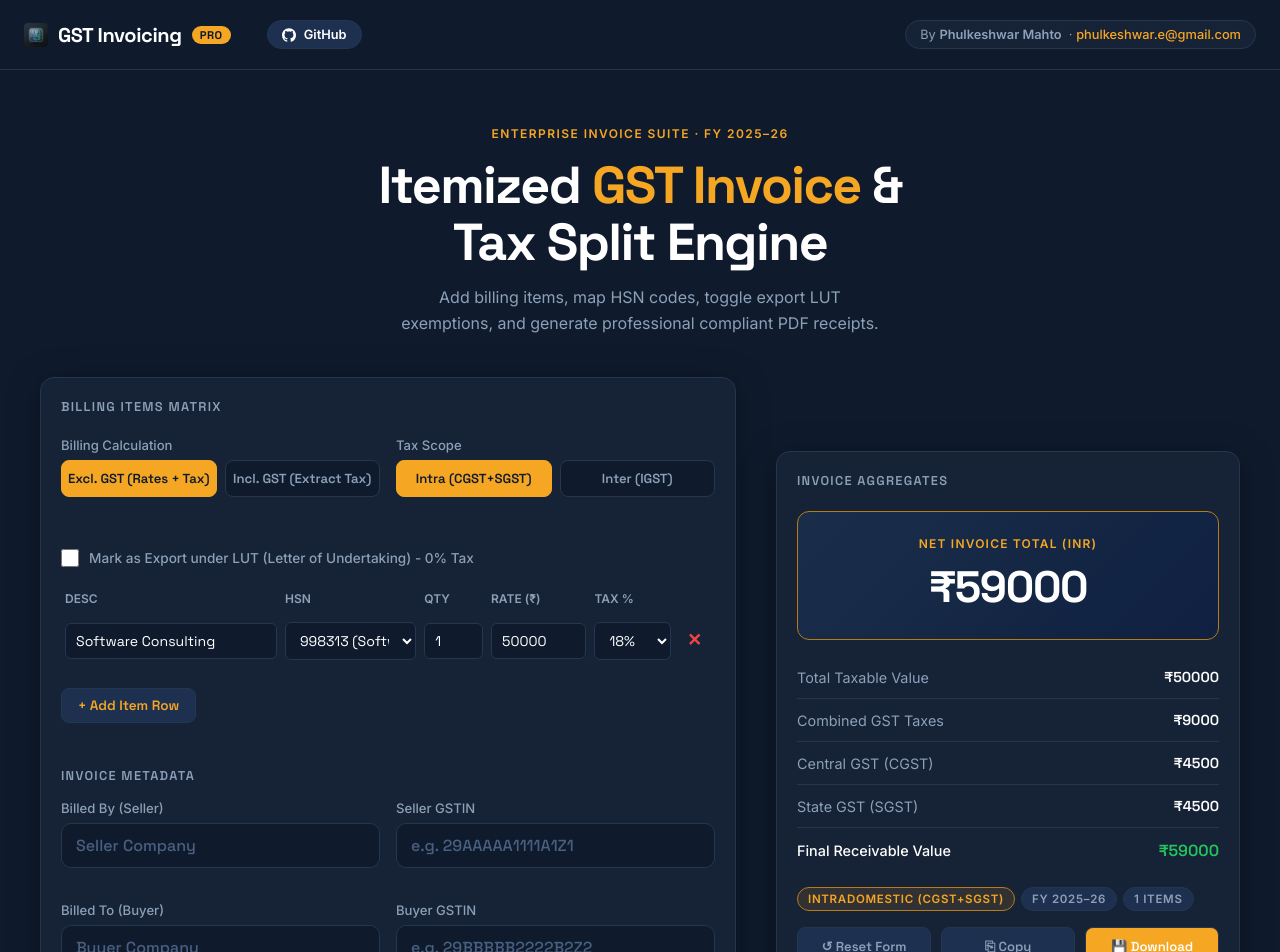
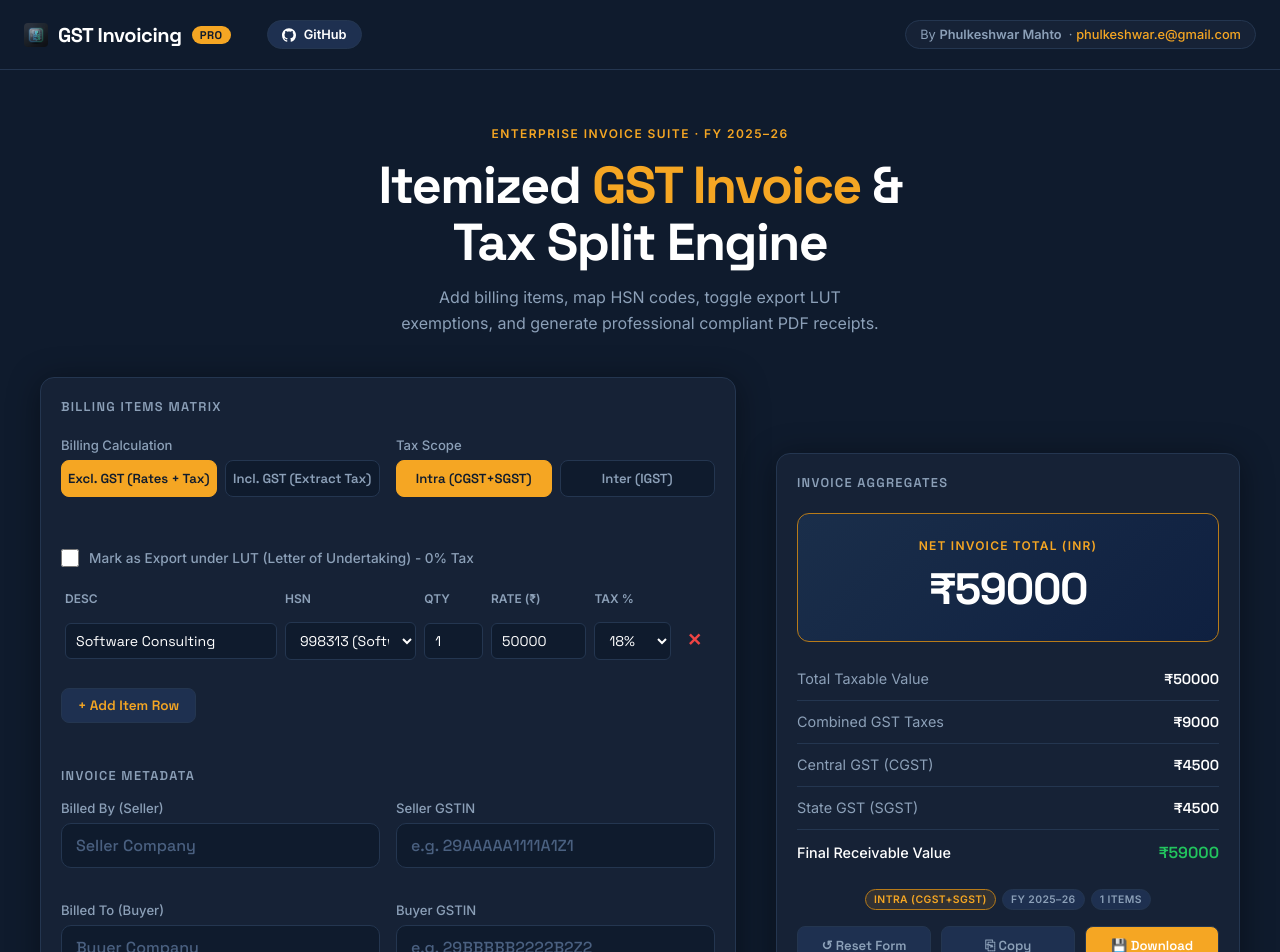
Before and after one commit to phulkeshwar/GSTcalculator, a React (Vite) app: page / in a window 1280 px wide. Shown: the top 952 px of the page. Built offline with nearby package versions, Linux system fonts and the light colour scheme.

Commit message:
fix: adjust invoice aggregate tags to be smaller, centered, and aligned on a single horizontal line

```diff
--- a/src/App.tsx
+++ b/src/App.tsx
@@ -669,7 +669,7 @@ export default function App() {
 
                 <div className="tag-row">
                   <span className="tag active-tag">
-                    {result.isExportLUT ? 'LUT EXPORT' : result.gstType === 'intra' ? 'INTRADOMESTIC (CGST+SGST)' : 'INTERSTATE (IGST)'}
+                    {result.isExportLUT ? 'LUT EXPORT' : result.gstType === 'intra' ? 'INTRA (CGST+SGST)' : 'INTER (IGST)'}
                   </span>
                   <span className="tag">FY 2025–26</span>
                   <span className="tag">{result.items.length} Items</span>
--- a/src/index.css
+++ b/src/index.css
@@ -379,21 +379,25 @@ header {
 
 .tag-row {
   display: flex;
+  justify-content: center;
+  align-items: center;
   gap: 6px;
   flex-wrap: wrap;
   margin-top: 14px;
+  width: 100%;
 }
 
 .tag {
-  font-size: 0.72rem;
+  font-size: 0.65rem;
   font-weight: 600;
-  letter-spacing: 0.06em;
+  letter-spacing: 0.04em;
   text-transform: uppercase;
-  padding: 4px 10px;
+  padding: 3px 8px;
   border-radius: 99px;
   background: var(--surface2);
   color: var(--text-sec);
   border: 1px solid var(--border);
+  white-space: nowrap;
 }
 
 .tag.active-tag {
```
